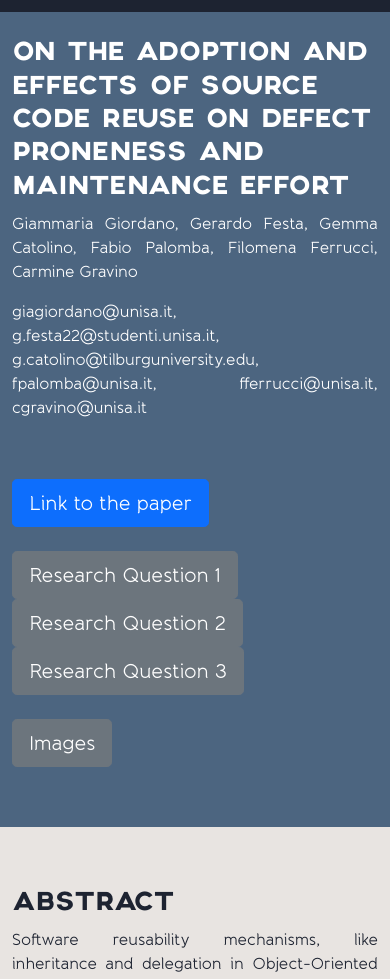
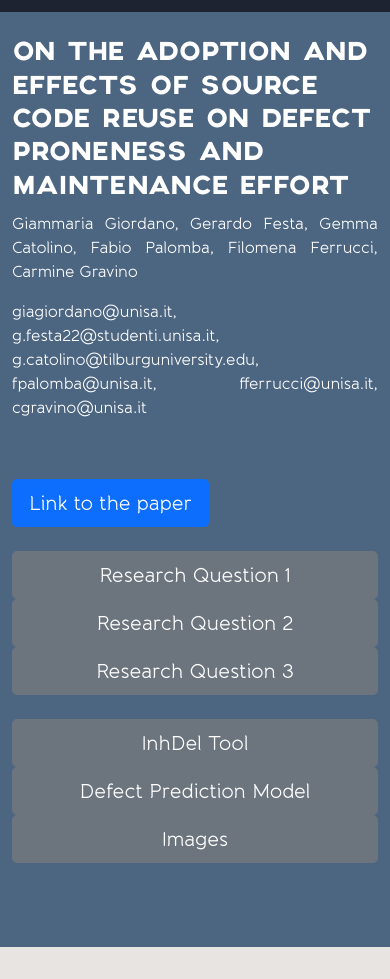
Before and after one commit to giammariagiordano/On_the_Adoption_and_Effects_of_Source_Code_Reuse_on_Defect_Proneness_and_Maintenance_Effort, a plain HTML site: page index.html in a window 390 px wide. Shown: the part 114-1093 px from the top of the page. Drawn offline with Linux system fonts and the light colour scheme; no server answers.

Commit message:
change some link

```diff
--- a/index.html
+++ b/index.html
@@ -88,7 +88,7 @@
               <a style="color: white;"href="mailto:cgravino@unisa.it"> cgravino@unisa.it</a>
             <h3 style="text-align: justify; color: white;">
           </div>
-          <div class="row gx-0 justify-content-center">
+          <div class="row gx-0 justify-content-center align-items-stretch">
             <div class="col-lg-6 d-flex flex-column justify-content-center" data-aos="fade-up" data-aos-delay="200">
                 <div class="content justify-content-center">
                     <div class="row mb-4">
@@ -97,24 +97,34 @@
                         </div>
                     </div>
                     <div class="row mb-4">
-                  <div class="col-md-4">
-                    <a href="https://drive.google.com/drive/folders/1PX6L_22BoddeiPmB0PSBlO9t_AlGX0rF?usp=sharing" class="btn btn-secondary btn-lg btn-block">Research Question 1</a>
+                        <div class="col-md-4 d-flex">
+                            <a href="https://drive.google.com/drive/folders/1PX6L_22BoddeiPmB0PSBlO9t_AlGX0rF?usp=sharing" class="btn btn-secondary btn-lg btn-block flex-fill">Research Question 1</a>
                         </div>
-                  <div class="col-md-4">
-                    <a href="https://drive.google.com/drive/folders/1PX6L_22BoddeiPmB0PSBlO9t_AlGX0rF?usp=sharing" class="btn btn-secondary btn-lg btn-block">Research Question 2</a>
+                        <div class="col-md-4 d-flex">
+                            <a href="https://drive.google.com/drive/folders/1PX6L_22BoddeiPmB0PSBlO9t_AlGX0rF?usp=sharing" class="btn btn-secondary btn-lg btn-block flex-fill">Research Question 2</a>
                         </div>
-                  <div class="col-md-4">
-                    <a href="https://drive.google.com/drive/folders/1PX6L_22BoddeiPmB0PSBlO9t_AlGX0rF?usp=sharing" class="btn btn-secondary btn-lg btn-block">Research Question 3</a>
+                        <div class="col-md-4 d-flex">
+                            <a href="https://drive.google.com/drive/folders/1PX6L_22BoddeiPmB0PSBlO9t_AlGX0rF?usp=sharing" class="btn btn-secondary btn-lg btn-block flex-fill">Research Question 3</a>
                         </div>
                     </div>
-                <div class="row">
-                  <div class="col-md-12">
-                    <a href="https://drive.google.com/drive/folders/1PX6L_22BoddeiPmB0PSBlO9t_AlGX0rF?usp=sharing" class="btn btn-secondary btn-lg btn-block">Images</a>
+                    <div class="row mb-4">
+                        <div class="col-md-4 d-flex">
+                            <a href="https://drive.google.com/drive/folders/11ad9aOa6eDW3j2SxxHFojRPzTxBH31xB?usp=drive_link" class="btn btn-secondary btn-lg btn-block flex-fill">InhDel Tool</a>
+                        </div>
+                        <div class="col-md-4 d-flex">
+                            <a href="https://drive.google.com/drive/folders/1_2qPtPTw6xhIN2jvK2tyvz2M2b4pTHnQ?usp=drive_link" class="btn btn-secondary btn-lg btn-block flex-fill">Defect Prediction Model</a>
+                        </div>
+                        <div class="col-md-4 d-flex">
+                            <a href="https://drive.google.com/drive/folders/1xikBXTRzO1egZLsEMKQvXfOSeJ3tvDE3?usp=drive_link" class="btn btn-secondary btn-lg btn-block flex-fill">Images</a>
                         </div>
                     </div>
                 </div>
             </div>
         </div>
+
+
+
+
 
 
 
```
Also changed, not shown: assets/img/team/gemma.jpg (deleted). Lines whose indentation alone changed are shown as unchanged.
